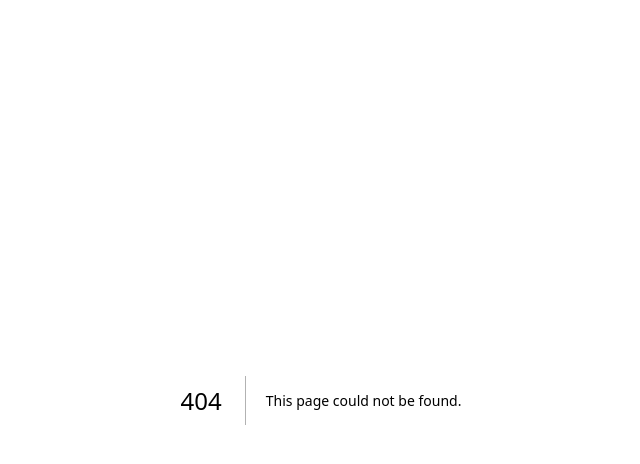
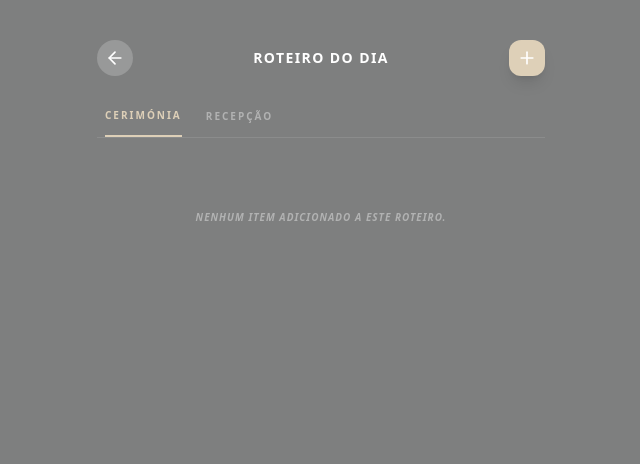
Before and after one commit to layssa20pinheiro-oss/app-checklist-v2, a Next.js app: page /roteiro in a window 1280 px wide. Before the commit this address had no page. Shown: the top 464 px of the page, without its empty margins (319-959 px from the left). Built offline with nearby package versions, Linux system fonts and the light colour scheme.

Commit message:
Create roteiro.js

```diff
--- /dev/null
+++ b/pages/roteiro.js
@@ -0,0 +1,184 @@
+import { useRouter } from 'next/router';
+import { useState, useEffect } from 'react';
+import { createClient } from '@supabase/supabase-js';
+import { ArrowLeft, Clock, Plus, Trash2, Music, AlignLeft, CheckCircle2 } from 'lucide-react';
+import Link from 'next/link';
+import Head from 'next/head';
+
+const supabase = createClient(
+  'https://rticfwqptlxkpgawpzwf.supabase.co',
+  'eyJhbGciOiJIUzI1NiIsInR5cCI6IkpXVCJ9.eyJpc3MiOiJzdXBhYmFzZSIsInJlZiI6InJ0aWNmd3FwdGx4a3BnYXdwendmIiwicm9sZSI6ImFub24iLCJpYXQiOjE3NzM4NDA2MTEsImV4cCI6MjA4OTQxNjYxMX0.vOmi-rKKxXuZ5SP7uZe81Cr0fKW_fWN4Hmuf90soijM'
+);
+
+export default function Roteiro() {
+  const router = useRouter();
+  const { id } = router.query;
+
+  const [roteiro, setRoteiro] = useState([]);
+  const [loading, setLoading] = useState(true);
+  const [abaAtiva, setAbaAtiva] = useState('cerimonia'); // 'cerimonia' ou 'recepcao'
+
+  // Modal e Formulário
+  const [showModal, setShowModal] = useState(false);
+  const [novoItem, setNovoItem] = useState({ horario: '', atividade: '', detalhes: '' });
+
+  useEffect(() => {
+    if (id) carregarRoteiro();
+  }, [id]);
+
+  async function carregarRoteiro() {
+    setLoading(true);
+    const { data } = await supabase
+      .from('roteiros')
+      .select('*')
+      .eq('evento_id', id)
+      .order('horario', { ascending: true });
+
+    if (data) setRoteiro(data);
+    setLoading(false);
+  }
+
+  const salvarItem = async () => {
+    if (!novoItem.horario || !novoItem.atividade) return alert("Preencha o horário e a atividade!");
+
+    setLoading(true);
+    await supabase.from('roteiros').insert([{
+      ...novoItem,
+      categoria: abaAtiva,
+      evento_id: id
+    }]);
+
+    setNovoItem({ horario: '', atividade: '', detalhes: '' });
+    setShowModal(false);
+    carregarRoteiro();
+  };
+
+  const deletarItem = async (itemId) => {
+    if (confirm("Remover este item do roteiro?")) {
+      await supabase.from('roteiros').delete().eq('id', itemId);
+      carregarRoteiro();
+    }
+  };
+
+  // Filtra os itens com base na aba selecionada
+  const itensExibidos = roteiro.filter(item => item.categoria === abaAtiva);
+
+  return (
+    <div className="min-h-screen bg-[#7e7f7f] p-6 font-sans pb-24 text-slate-800">
+      <Head><title>Roteiro do Dia | Cerimonial Elite</title></Head>
+
+      <div className="max-w-md mx-auto">
+        <div className="flex items-center justify-between mb-8 pt-4">
+          <Link href={`/menu-evento?id=${id}`} className="bg-white/20 p-2 rounded-full text-white hover:bg-white/30 transition-all">
+            <ArrowLeft size={20}/>
+          </Link>
+          <h1 className="text-white font-bold uppercase tracking-widest text-sm">Roteiro do Dia</h1>
+          <button onClick={() => setShowModal(true)} className="bg-[#ded0b8] p-2 rounded-xl text-white shadow-lg hover:scale-105 transition-all">
+            <Plus size={20}/>
+          </button>
+        </div>
+
+        {/* --- ABINHAS SUTIS E ELEGANTES --- */}
+        <div className="flex gap-6 border-b border-white/10 mb-8 px-2">
+          <button
+            onClick={() => setAbaAtiva('cerimonia')}
+            className={`pb-3 text-[10px] font-bold uppercase tracking-[2px] transition-all duration-300 ${
+              abaAtiva === 'cerimonia'
+                ? 'text-[#ded0b8] border-b-2 border-[#ded0b8]'
+                : 'text-white/40 hover:text-white/70'
+            }`}
+          >
+            Cerimónia
+          </button>
+          <button
+            onClick={() => setAbaAtiva('recepcao')}
+            className={`pb-3 text-[10px] font-bold uppercase tracking-[2px] transition-all duration-300 ${
+              abaAtiva === 'recepcao'
+                ? 'text-[#ded0b8] border-b-2 border-[#ded0b8]'
+                : 'text-white/40 hover:text-white/70'
+            }`}
+          >
+            Recepção
+          </button>
+        </div>
+
+        {/* --- LISTA DO ROTEIRO --- */}
+        <div className="space-y-4 animate-in fade-in duration-500 relative">
+          {/* Linha do tempo visual (decorativa) */}
+          {itensExibidos.length > 0 && (
+            <div className="absolute left-[23px] top-4 bottom-4 w-0.5 bg-white/20 z-0"></div>
+          )}
+
+          {itensExibidos.length > 0 ? itensExibidos.map((item) => (
+            <div key={item.id} className="relative z-10 flex gap-4">
+              {/* Círculo com o horário */}
+              <div className="flex flex-col items-center">
+                <div className="bg-[#ded0b8] text-white w-12 h-12 rounded-full flex items-center justify-center font-bold text-xs shadow-lg ring-4 ring-[#7e7f7f]">
+                  {item.horario}
+                </div>
+              </div>
+
+              {/* Cartão de Conteúdo */}
+              <div className="flex-1 bg-white p-5 rounded-[25px] shadow-xl relative group">
+                <h3 className="font-bold text-gray-700 uppercase text-xs mb-2 pr-6 leading-tight">{item.atividade}</h3>
+
+                {item.detalhes && (
+                  <div className="text-[10px] text-gray-500 bg-gray-50 p-3 rounded-xl flex items-start gap-2 border border-gray-100">
+                    {abaAtiva === 'cerimonia' ? <Music size={12} className="text-gray-400 mt-0.5 min-w-[12px]"/> : <AlignLeft size={12} className="text-gray-400 mt-0.5 min-w-[12px]"/>}
+                    <p className="italic">{item.detalhes}</p>
+                  </div>
+                )}
+
+                <button onClick={() => deletarItem(item.id)} className="absolute top-4 right-4 text-gray-200 hover:text-red-300 transition-colors">
+                  <Trash2 size={14}/>
+                </button>
+              </div>
+            </div>
+          )) : (
+            <p className="text-white/40 italic text-[10px] font-bold uppercase tracking-widest py-10 text-center">
+              Nenhum item adicionado a este roteiro.
+            </p>
+          )}
+        </div>
+
+        {/* --- MODAL PARA ADICIONAR ITEM --- */}
+        {showModal && (
+          <div className="fixed inset-0 bg-black/60 backdrop-blur-sm flex items-center justify-center p-6 z-50">
+            <div className="bg-white w-full max-w-xs rounded-[35px] p-8 shadow-2xl animate-in zoom-in duration-200">
+              <h2 className="text-center font-bold text-gray-500 uppercase text-xs mb-6 tracking-widest">
+                Novo Item - {abaAtiva === 'cerimonia' ? 'Cerimónia' : 'Recepção'}
+              </h2>
+
+              <div className="space-y-4 mb-8">
+                <div>
+                  <label className="text-[9px] font-bold text-gray-400 uppercase tracking-widest block mb-1">Horário</label>
+                  <input type="time" className="w-full border-b p-2 outline-none text-sm text-gray-700" value={novoItem.horario} onChange={e=>setNovoItem({...novoItem, horario: e.target.value})} />
+                </div>
+
+                <div>
+                  <label className="text-[9px] font-bold text-gray-400 uppercase tracking-widest block mb-1">Atividade (Ex: Entrada do Noivo)</label>
+                  <input type="text" className="w-full border-b p-2 outline-none text-sm text-gray-700" placeholder="Nome da atividade" value={novoItem.atividade} onChange={e=>setNovoItem({...novoItem, atividade: e.target.value})} />
+                </div>
+
+                <div>
+                  <label className="text-[9px] font-bold text-gray-400 uppercase tracking-widest block mb-1">
+                    {abaAtiva === 'cerimonia' ? 'Música / Detalhe' : 'Observações'}
+                  </label>
+                  <textarea className="w-full bg-gray-50 rounded-xl border-0 p-3 outline-none text-xs text-gray-600" rows={2} placeholder="Escreva os detalhes aqui..." value={novoItem.detalhes} onChange={e=>setNovoItem({...novoItem, detalhes: e.target.value})} />
+                </div>
+              </div>
+
+              <div className="flex gap-2">
+                <button onClick={()=>setShowModal(false)} className="flex-1 text-gray-400 font-bold text-[10px] uppercase">Cancelar</button>
+                <button onClick={salvarItem} className="flex-2 bg-[#8da38d] text-white px-6 py-4 rounded-2xl font-bold uppercase text-[10px] shadow-lg active:scale-95 transition-all flex justify-center items-center gap-1">
+                  <CheckCircle2 size={14}/> Salvar
+                </button>
+              </div>
+            </div>
+          </div>
+        )}
+
+      </div>
+    </div>
+  );
+}
```
